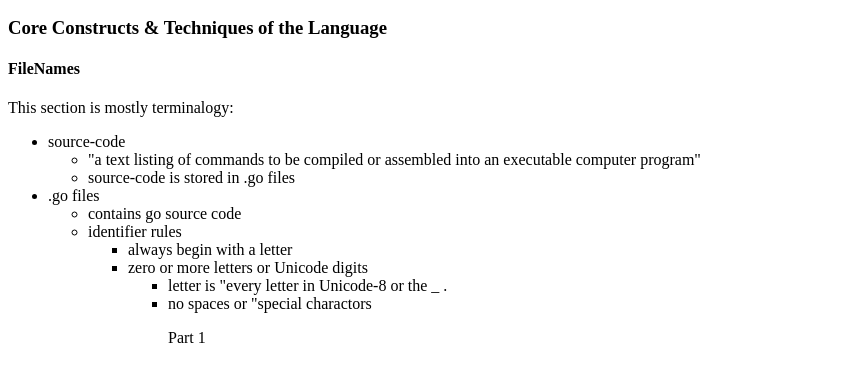
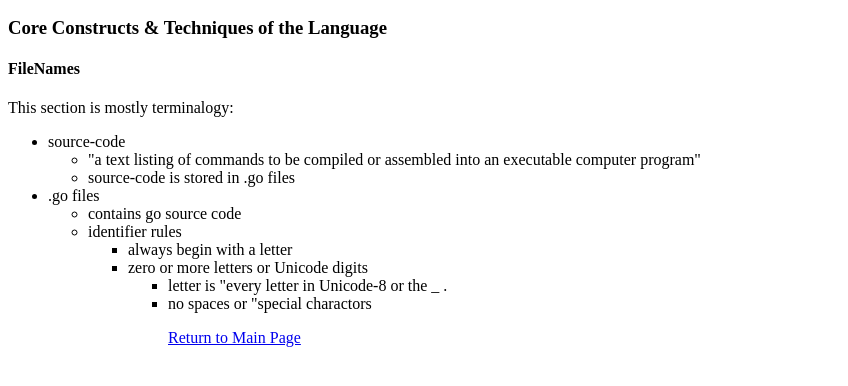
Before and after one commit to jvandehy/jvandehy.github.io, a plain HTML site: page balbaert/balbaert.html in a window 1280 px wide. Shown: the part 110-496 px from the top of the page, without its empty margins (0-848 px from the left). Drawn offline with Linux system fonts and the light colour scheme.

Commit message:
fix balbaert text

```diff
--- a/balbaert/balbaert.html
+++ b/balbaert/balbaert.html
@@ -19,6 +19,6 @@
 		    <li>no spaces or "special charactors
 
 
-<p>Part 1</p>
+<p><a href="index.html">Return to Main Page</a></p>
 </body>
 </html>
```
